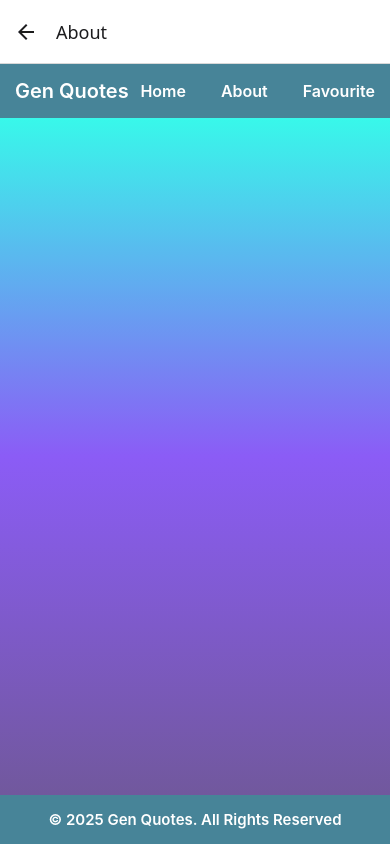
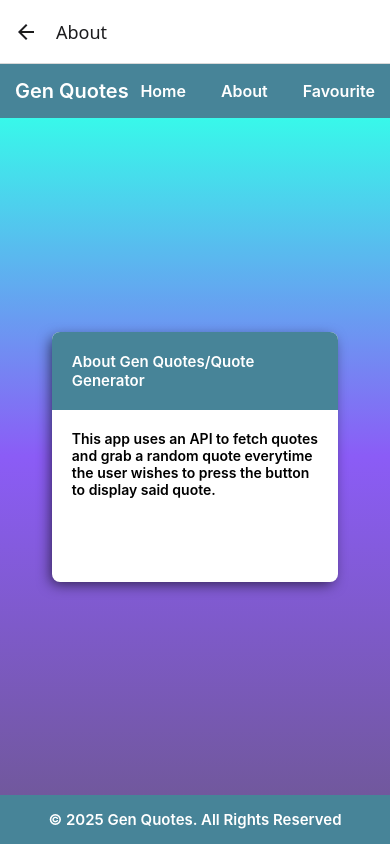
Before and after one commit to Cxrlo19/CPAN213GroupAssignment, a React Native app in the folder QuoteGenerator/: screen /About in a window 390 px wide. Built offline with nearby package versions, Linux system fonts and the light colour scheme; no server answers.

Commit message:
Updated about page to have something

```diff
--- a/QuoteGenerator/components/footer/Footer.js
+++ b/QuoteGenerator/components/footer/Footer.js
@@ -1,5 +1,4 @@
-import React from "react";
-import { View, Pressable, Text, StyleSheet } from "react-native";
+import { View, Text, StyleSheet } from "react-native";
 
 const styles = StyleSheet.create({
   footer: {
--- a/QuoteGenerator/components/header/Header.js
+++ b/QuoteGenerator/components/header/Header.js
@@ -1,5 +1,4 @@
-import React from "react";
-import { View, Pressable, Text, StyleSheet } from "react-native";
+import { View, Text, StyleSheet } from "react-native";
 import NavButtons from "../nav_buttons/Buttons";
 
 const styles = StyleSheet.create({
--- a/QuoteGenerator/screens/AboutScreen.js
+++ b/QuoteGenerator/screens/AboutScreen.js
@@ -1,6 +1,6 @@
 import React from "react";
 import { LinearGradient } from "expo-linear-gradient";
-import { View, Text, Button, StyleSheet } from "react-native";
+import { View, Text, StyleSheet } from "react-native";
 import Header from "../components/header/Header";
 import Footer from "../components/footer/Footer";
 
@@ -14,6 +14,35 @@ const styles = StyleSheet.create({
     alignItems: "center",
     padding: 16,
   },
+  about: {
+    backgroundColor: "#fff",
+    boxShadow: "-3px 4px 14px -2px rgba(0, 0, 0, 0.65)",
+    alignItems: "center",
+    width: "80%",
+    height: 250,
+    borderRadius: 8,
+  },
+  titleBox: {
+    backgroundColor: "#478498ff",
+    borderTopStartRadius: 8,
+    borderTopEndRadius: 8,
+    width: "100%",
+    padding: 20,
+    alignItems: "center",
+  },
+  title: {
+    color: "#fff",
+    fontWeight: "600",
+    fontSize: 15,
+  },
+  aboutIntroBox: {
+    alignItems: "center",
+    justifyContent: "center",
+    padding: 20,
+  },
+  aboutText: {
+    fontWeight: 600,
+  },
 });
 
 const AboutScreenComp = () => {
@@ -21,7 +50,19 @@ const AboutScreenComp = () => {
     <LinearGradient
       colors={["#38F8EA", "#8B5CF6", "#71589D"]}
       style={styles.container}
-    ></LinearGradient>
+    >
+      <View style={styles.about}>
+        <View style={styles.titleBox}>
+          <Text style={styles.title}>About Gen Quotes/Quote Generator</Text>
+        </View>
+        <View style={styles.aboutIntroBox}>
+          <Text style={styles.aboutText}>
+            This app uses an API to fetch quotes and grab a random quote
+            everytime the user wishes to press the button to display said quote.
+          </Text>
+        </View>
+      </View>
+    </LinearGradient>
   );
 };
 
```
